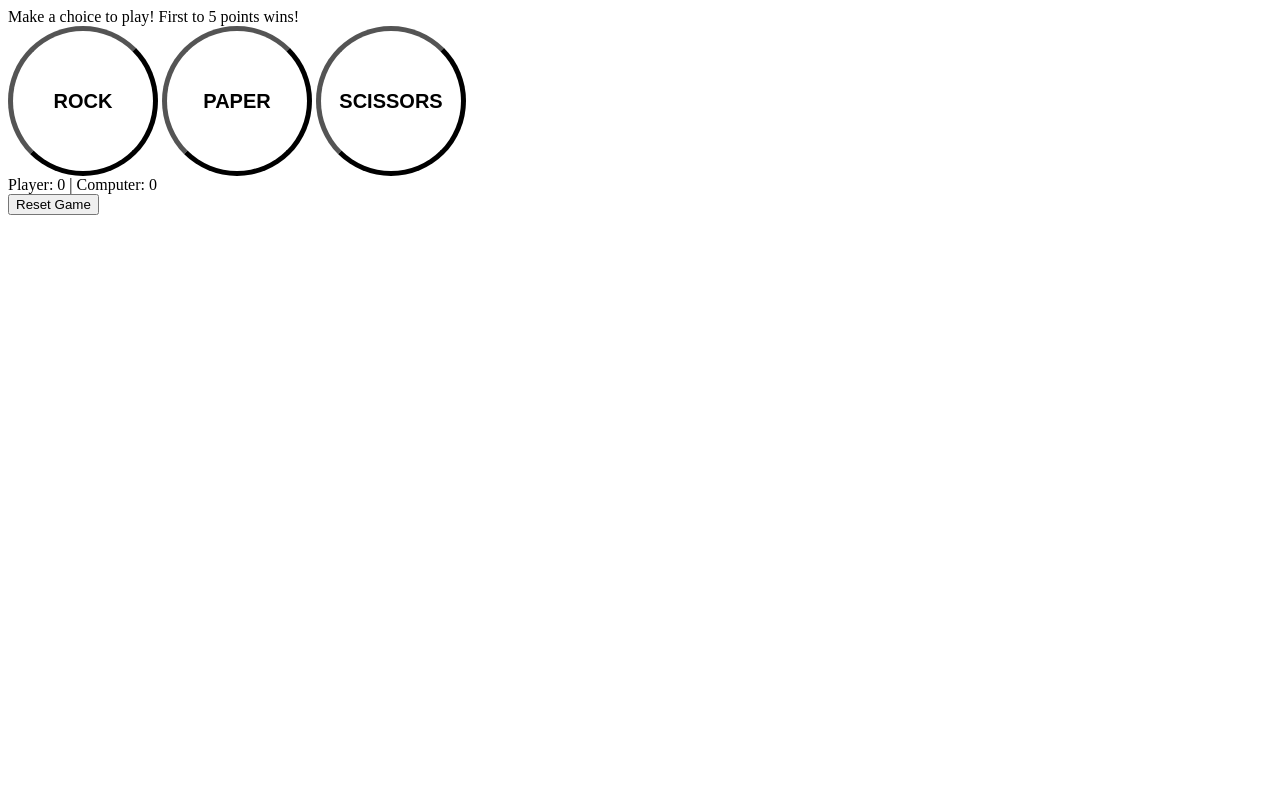
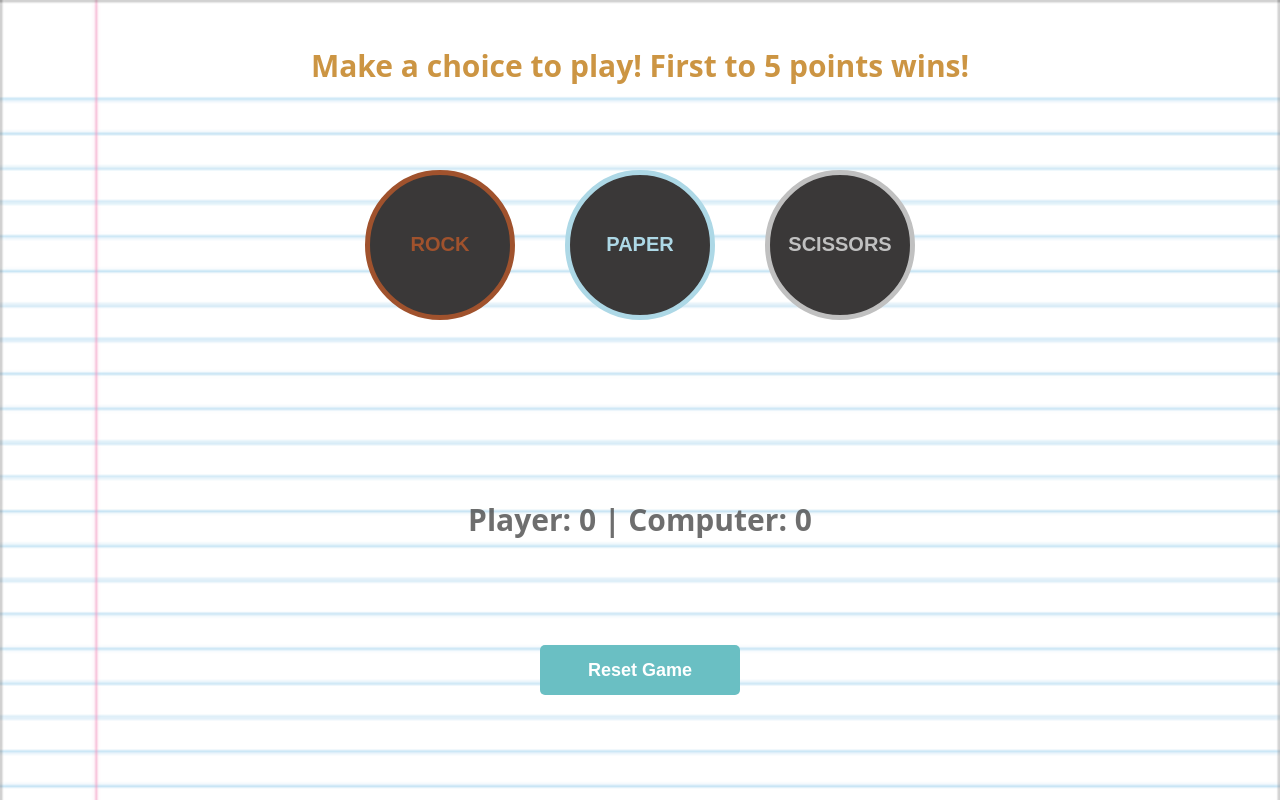
Before and after one commit to JakeDam/rock-paper-scissors, a plain HTML site: page index.html in a window 1280 px wide. Drawn offline with Linux system fonts and the light colour scheme.

Commit message:
added majority of css

```diff
--- a/index.html
+++ b/index.html
@@ -6,6 +6,7 @@
         <link rel="stylesheet" href="styles.css">
     </head>
     <body>
+        <div id="flex-container">
             <div id="results">
                 Make a choice to play! First to 5 points wins!
             </div>
@@ -14,8 +15,10 @@
                 <button class="btn" id="paper">PAPER</button>
                 <button class="btn" id="scissors">SCISSORS</button>
             </div>
+            <div id="selection-wrap">
                 <div id="player-selection"></div>
                 <div id="computer-selection"></div>
+            </div>
             <div id="scoreboard">
                 Player: 0 | Computer: 0
             </div>
@@ -23,5 +26,6 @@
                 <button id="reset">Reset Game</button>
             </div>
         </body>
+    </div>
     <script src="script.js"></script>
 </html>
--- a/styles.css
+++ b/styles.css
@@ -1,12 +1,123 @@
+html, body {
+    height: 100%;
+}
+
+body {
+    margin: 0;
+    background-image: url("/media/paper.png");
+    background-repeat: no-repeat;
+    background-size: cover;
+}
+
 .btn {
     height: 150px;
     width: 150px;
     outline: none;
     border-radius: 50%;
-    border-color: black;
-    background-color: white;
+    background-color: rgb(58, 56, 56);
     border-width: 5px;
     font-family: Arial, Helvetica, sans-serif;
     font-size: 20px;
     font-weight: bold;
+    border-style: solid;
 }
+
+.btn:hover {
+    transform: scale(1.25);
+
+}
+
+#flex-container {
+    display: flex;
+    margin: 0;
+    padding: 0;
+    height: 100%;
+    flex-wrap: wrap;
+}
+
+#results {
+    display: flex;
+    width: 100%;
+    height: 10%;
+    justify-content: center;
+    align-self: center;
+    font-family: "Open Sans", "Helvetica Neue", Helvetica, Arial, sans-serif;
+    color: #cc9543;
+    font-weight: bold;
+    font-size: 30px;
+}
+
+#buttons {
+    display: flex;
+    width: 100%;
+    justify-content: center;
+    gap: 50px;
+}
+
+#selection-wrap {
+    display: flex;
+    width: 100%;
+    justify-content: space-around;
+}
+
+#player-selection {
+    display: flex;
+    font-family: "Open Sans", "Helvetica Neue", Helvetica, Arial, sans-serif;
+    color:rgba(74,74,74,0.8);
+    font-weight: bold;
+    font-size: 24px;
+}
+
+#computer-selection {
+    display: flex;
+    font-family: "Open Sans", "Helvetica Neue", Helvetica, Arial, sans-serif;
+    color:rgba(74,74,74,0.8);
+    font-weight: bold;
+    font-size: 24px;
+}
+
+#scoreboard {
+    display: flex;
+    width: 100%;
+    justify-content: center;
+    font-family: "Open Sans", "Helvetica Neue", Helvetica, Arial, sans-serif;
+    color:rgba(74,74,74,0.8);
+    font-weight: bold;
+    font-size: 30px;
+
+}
+
+#reset-wrap {
+    display: flex;
+    width: 100%;
+    height: 10%;
+    justify-content: center;
+}
+
+#reset {
+    align-self: center;
+    width: 200px;
+    height: 50px;
+    border-radius: 5px;
+    color: white;
+    border: none;
+    font-size: 18px;
+    background-color: #6abfc3;
+    font-weight: bold;
+    outline: none;
+}
+
+#rock {
+    color: sienna;
+    border-color: sienna;
+}
+
+#paper {
+    color: lightblue;
+    border-color: lightblue;
+}
+
+#scissors {
+    color: silver;
+    border-color: silver;
+}
```
Also changed, not shown: media/paper.png (added). Lines whose indentation alone changed are shown as unchanged.
